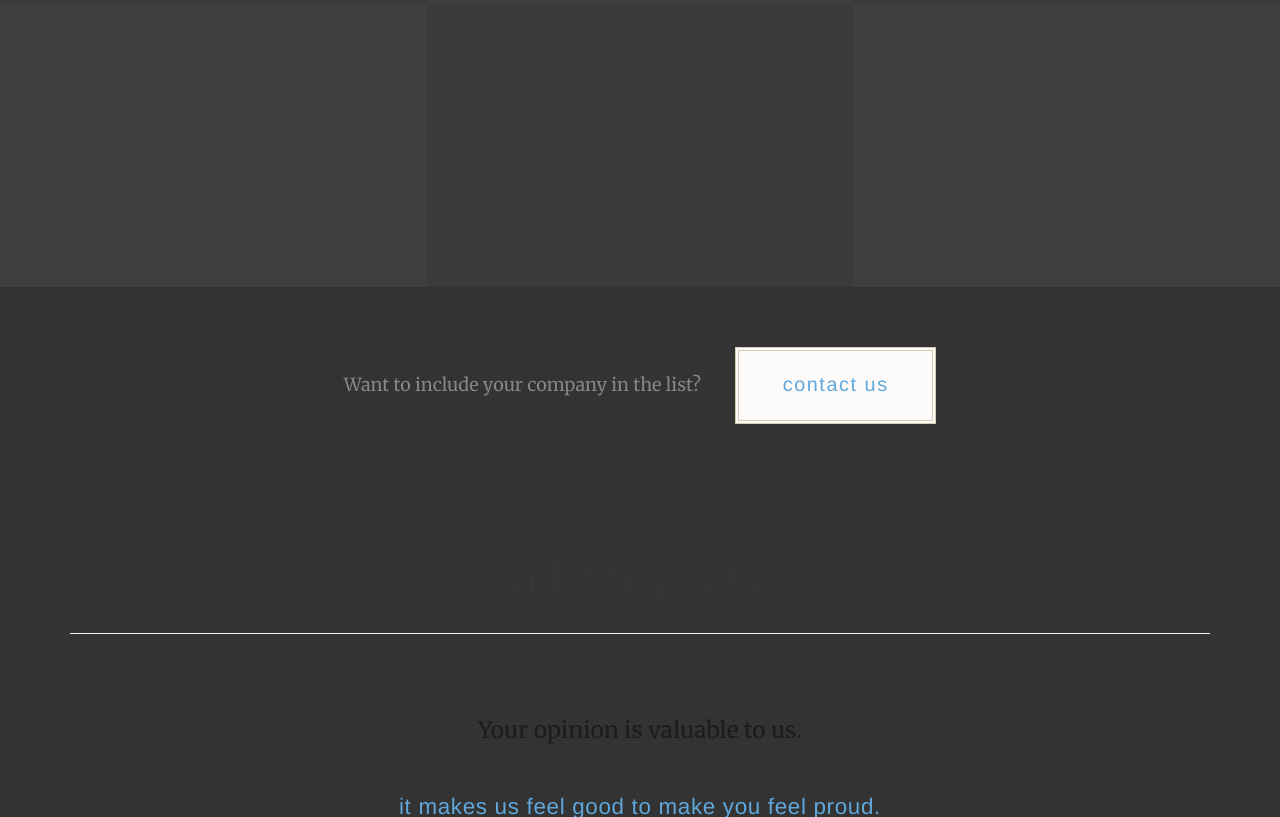
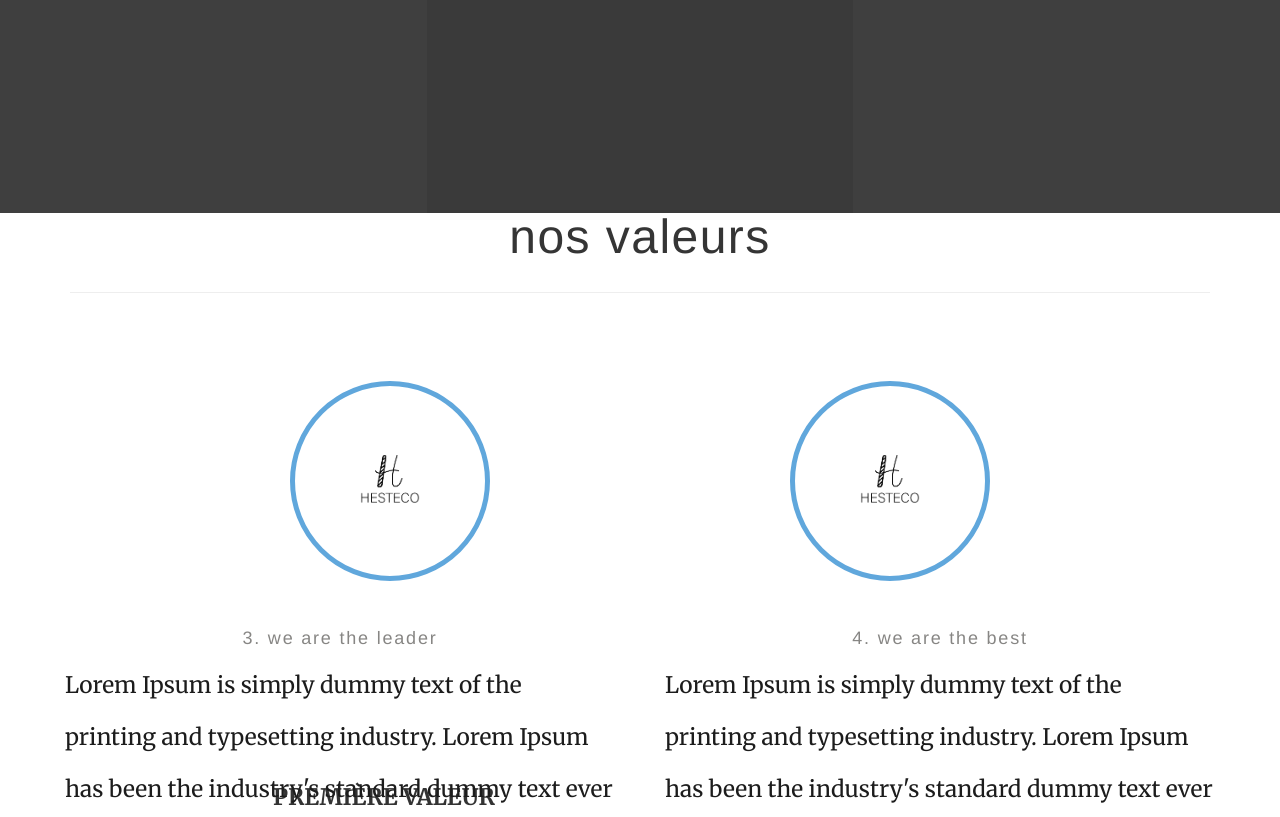
Before and after one commit to nonolv33/hesteco, a plain HTML site: page index.html in a window 1280 px wide. Shown: the part 2652-3469 px from the top of the page. Drawn offline with Linux system fonts and the light colour scheme; a web font is replaced by a local one.

Commit message:
commit mercredi matin

```diff
--- a/css/style.css
+++ b/css/style.css
@@ -1045,7 +1045,7 @@ section:last-child {
     font-family: "Merriweather";
     font-style: normal;
     font-weight: 400;
-    font-size: 15px;
+    font-size: 17px;
     text-align: center;
     word-spacing: 4px;
     letter-spacing: .8px;
@@ -1378,6 +1378,7 @@ transition: all 0.2s ease;
         opacity: 0; /* Texte invisible */
         transition: all 0.2s ease;
         pointer-events: none; /* Empêche d'interagir avec le texte */
+        text-transform: uppercase; /* Texte en majuscules */
     }
 
     .z-hover:hover img {
@@ -1588,3 +1589,45 @@ transition: all 0.2s ease;
         margin-top: 15px;
     }
 }
+
+.circle-container {
+    display: flex; /* Utilisation de Flexbox pour aligner les éléments horizontalement */
+    justify-content: center; /* Assure un espacement égal entre les cercles */
+    align-items: center; /* Aligne les cercles verticalement au centre */
+    gap: 300px; /* Réduit l'espacement entre les cercles */
+  }
+
+  .circle, .circle2 {
+    width: 200px;
+    height: 200px;
+    background-color: #ffffff00; /* Couleur de fond du cercle */
+    border-radius: 50%; /* Pour rendre l'élément circulaire */
+    border: 5px solid #60a7dc; /* Contour du cercle */
+    display: flex;
+    justify-content: center;
+    align-items: center;
+    transition: transform 0.3s ease, border-color 0.3s ease;
+  }
+
+  .circle:hover, .circle2:hover {
+    transform: scale(1.1); /* Agrandir le cercle au survol */
+    border-color: #60a7dc; /* Changer la couleur du contour en bleu lors du survol */
+  }
+
+  .icon {
+    width: 60px;
+    height: 60px;
+    object-fit: contain;
+  }
+
+  .text-below {
+    position: absolute; /* Position précise */
+    top: 3400px; /* Ajustez la position verticale */
+    left: 30%; /* Ajustez la position horizontale */
+    transform: translateX(-50%); /* Centre horizontalement par défaut */
+    font-size: 18px; /* Taille du texte */
+    font-weight: bold; /* Texte en gras */
+    color: #333; /* Couleur du texte */
+    text-transform: uppercase; /* Texte en majuscules */
+    text-align: center;
+}
--- a/index.html
+++ b/index.html
@@ -98,19 +98,19 @@
                     </figure> -->
 
                        <!-- Exemple d'image avec effet -->
-                       <p class="function-text"> Les professionnels </p>
+                     <!--  <p class="function-text"> Les professionnels </p>-->
                 <div class="z-hover">
                     <img src="images/pc1.jpg" alt="Macbook">
-                <div class="hover-text">Texte au survol</div>
+                <div class="hover-text">PROFESSIONNELS</div>
             </div>
                   <!--<h4>1. Projects</h4> -->
         </div>
                 <div class="col-sm-6 wow animated fadeInRight">
 
-                    <p class="function-text">Les particuliers </p>
+                  <!--  <p class="function-text">Les particuliers </p> -->
                     <div class="z-hover">
                         <img src="images/pc2.jpg" alt="Macbook">
-                    <div class="hover-text">Texte au survol</div>
+                    <div class="hover-text">PARTICULIERS</div>
                 </div>
                     <!--<figure>
                         <img class="z-hover img-responsive" src="images/pc2.jpg" alt="Macbook">
@@ -218,7 +218,7 @@
   	<div class="content">
   		<section class="clients-section">
       <div class="container">
-        <h2>Our clients</h2>
+        <h2>Nos partenaires</h2>
         <hr style="margin-bottom: 46px;">
       </div>
   			<ul class="clients-projects">
@@ -248,7 +248,7 @@
   				</li>
   				<li class="second-logo">
   					<a href="#">
-  						<strong class="company-logo">Forbes</strong>
+  						<strong class="company-logo">test2</strong>
   						<div class="client-assist">
 								<div class="client-work">
 									<ul>
@@ -300,8 +300,8 @@
   			<br>
 
   		</section>
-      <br />
-  		<section class="include-contact">
+      <br /> <!--
+      		<section class="include-contact">
   			<div class="container ">
         <p class="text-center greyish">Want to include your company in the list?  <a class="btn btn-large btn-border" href="#contact">Contact us</a>
         <br />
@@ -327,23 +327,23 @@
 	  							<footer class="client"> MD, Founder of Company</footer>
 	  					</blockquote>
 	  				</li>
-	  			</ul><!-- /.testimonials -->
+	  			</ul> /.testimonials -->
   			</div><!-- /.container -->
   		</section>
 
   	  </div><!-- /.content -->
-
+<!--
     <div class="section" id="banner-3">
         <div class="container">
             <h2 class="white wow animated zoomIn" data-wow-delay="1s">Best Practices from <br />start to finish</h2>
         </div>
     </div>
-
+-->
     <div class="section" id="branding">
         <div class="container">
-            <h2>Why choose us</h2>
+            <h2>Nos valeurs</h2>
             <hr />
-            <div class="row">
+            <div class="row"> <!--
                 <div class="col-sm-6 wow animated zoomIn" data-wow-delay=".3s">
                     <h4>1. We are Brilliant</h4>
                     <p> Lorem Ipsum is simply dummy text of the printing and typesetting industry. Lorem Ipsum has been the industry's standard dummy text ever since the 1500s, when an unknown printerLorem Ipsum is simply dummy text of the .</p>
@@ -352,7 +352,40 @@
                     <h4>2. We Are The Leader</h4>
                     <p> Lorem Ipsum is simply dummy text of the printing and typesetting industry. Lorem Ipsum has been the industry's standard dummy text ever since the 1500s, when an unknown printerLorem Ipsum is simply dummy text of the .</p>
                 </div>
+            </div> -->
+            <br>
+            <div class="circle-container">
+                <div class="circle">
+                  <img src="images/Logo hesteco.png" alt="Home Icon" class="icon">
+
+                  <p class="text-below">Première valeur</p>
+                </div>
+
+
+                <div class="circle2">
+                  <img src="images/Logo hesteco.png" alt="Home Icon" class="icon">
+                </div>
+              </div>
+              <br>
+
+
+
+             <!-- <div class="row">
+                <div class="col-sm-6 wow animated zoomIn" data-wow-delay=".3s">
+                <h4>première valeur</h4>
             </div>
+
+
+
+
+            <div class="row">
+                <div class="col-sm-6 wow animated zoomIn" data-wow-delay=".3s">
+                <h4>deuxième valeur</h4>
+            </div>
+
+              -->
+
+
             <div class="row">
                 <div class="col-sm-6 wow animated zoomIn" data-wow-delay=".3s">
                     <h4>3. We are the leader</h4>
```
